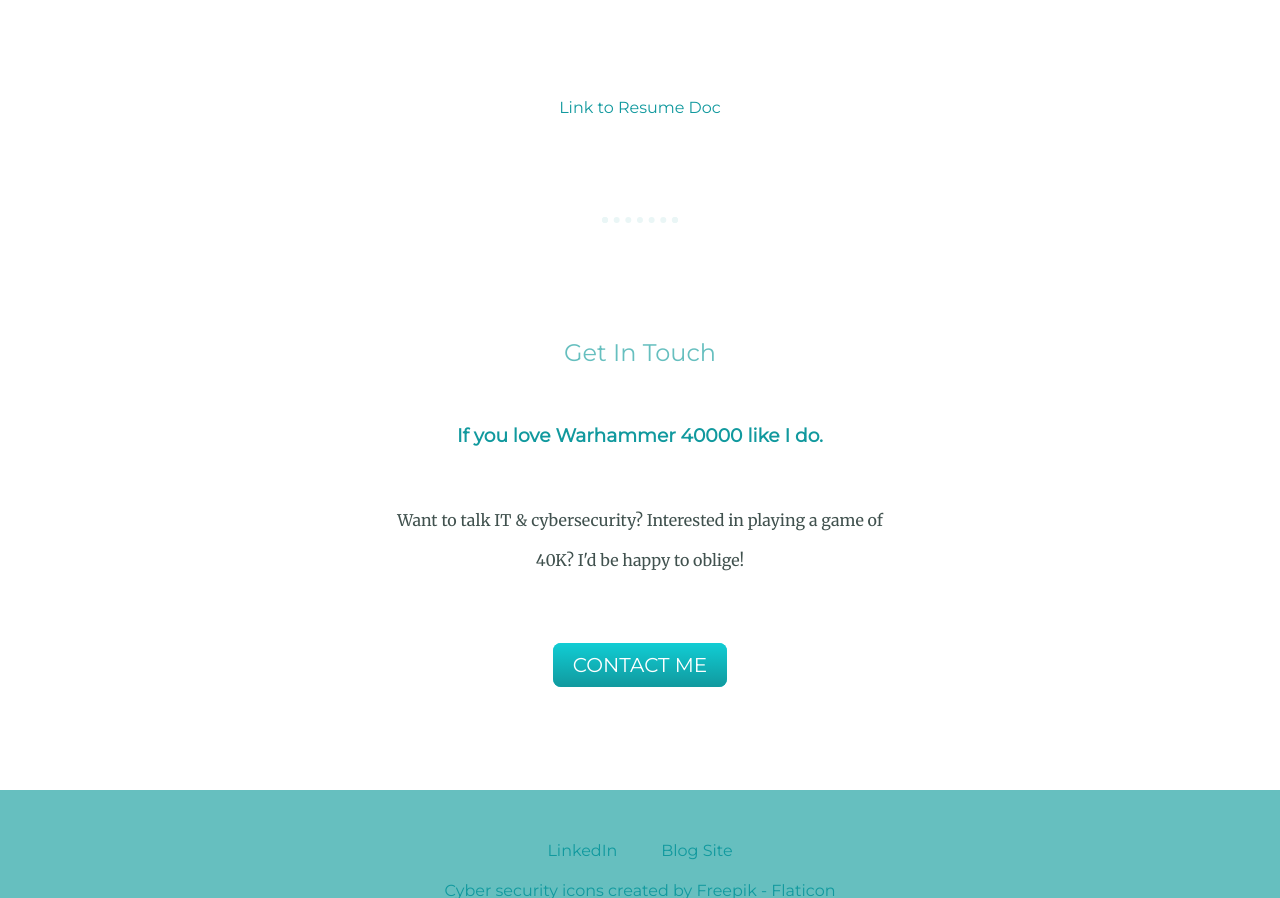
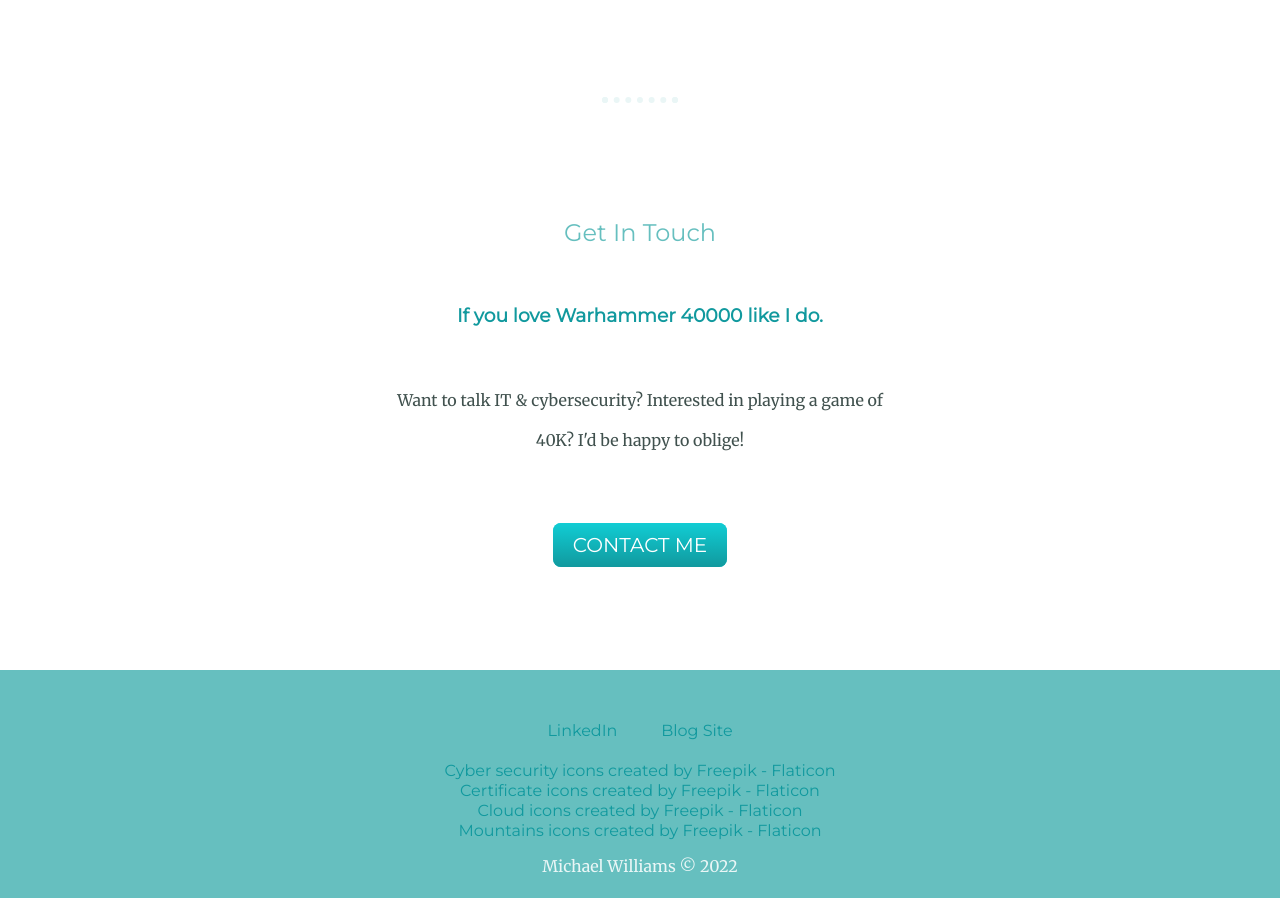
Before and after one commit to Spcwill358/resume, a plain HTML site: page index.html in a window 1280 px wide. Shown: the part 2379-3277 px from the top of the page. Drawn offline with Linux system fonts and the light colour scheme.

Commit message:
Update index.html

```diff
--- a/index.html
+++ b/index.html
@@ -49,7 +49,6 @@
         <p>CompTIA Linux+ (In Progress)</p>
       </div>
     </div>
-    <a href="Resume.html">Link to Resume Doc</a>
     <hr>
     <div class="contact-me">
       <h2>Get In Touch</h2>
```
